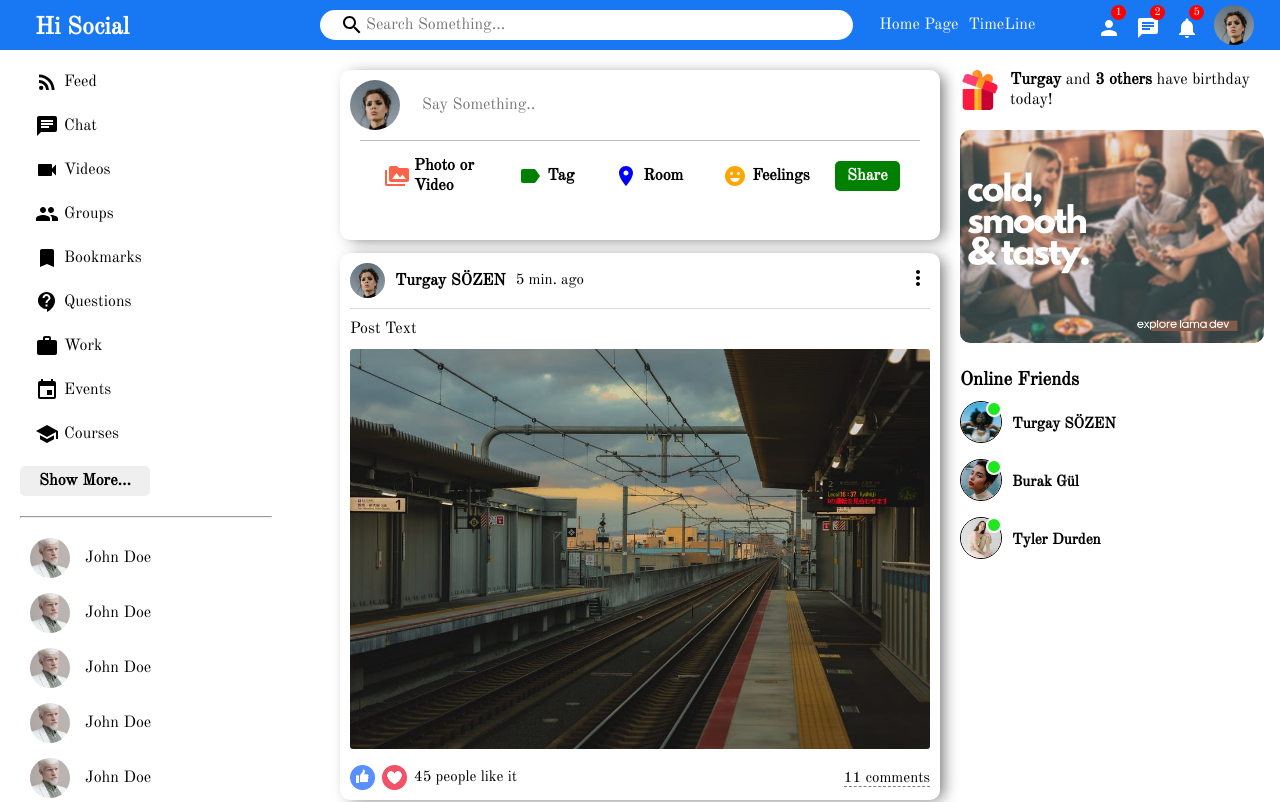
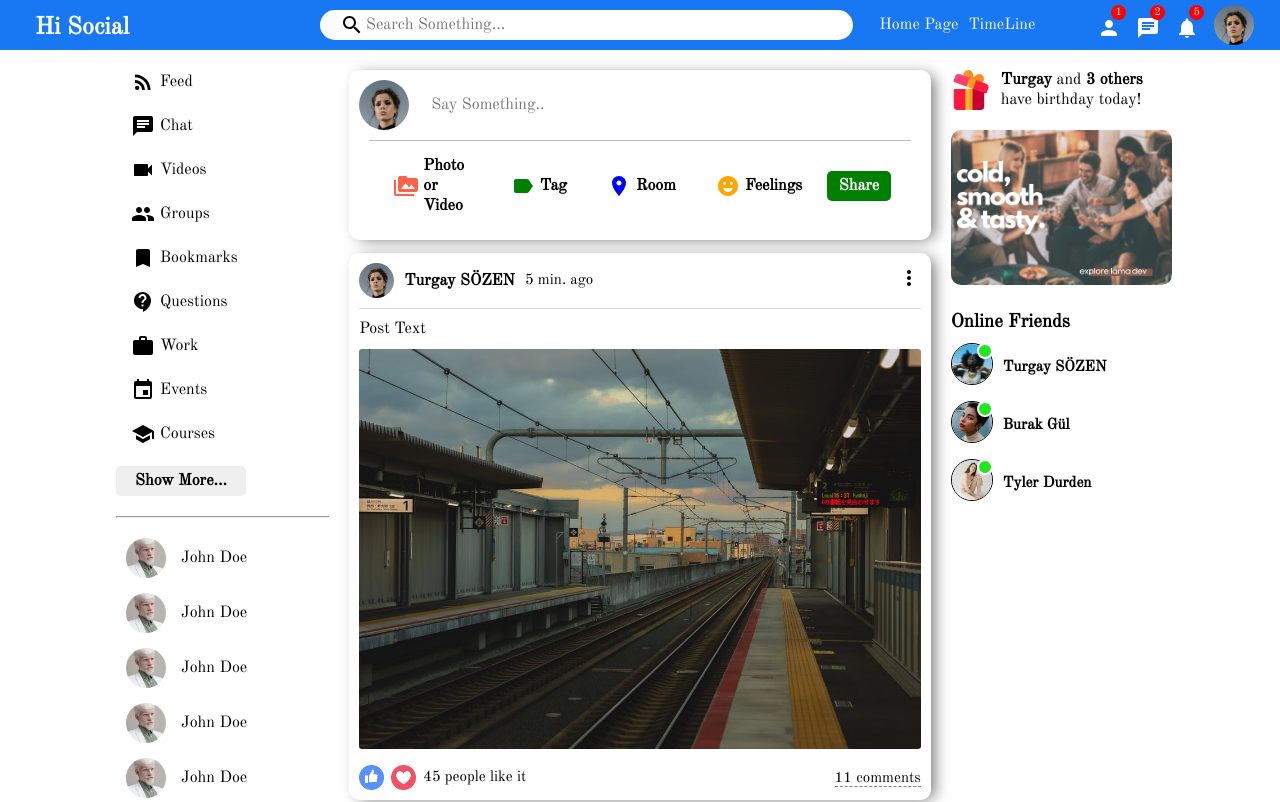
Before and after one commit to turgaysozen/social-media-app-nodejs-reactjs-mongodb, a React (Create React App) app in the folder frontend/: page / in a window 1280 px wide. Shown: the top 802 px of the page. Built offline with nearby package versions, Linux system fonts and the light colour scheme; the HTML template or start-up script is replaced by a standard one.

Commit message:
add new style for Home page

```diff
--- a/frontend/src/pages/home/home.css
+++ b/frontend/src/pages/home/home.css
@@ -1,5 +1,5 @@
 .homeContainer{
     display: flex;
-    width: 100%;
-    height: 300px;
+    width: 85%;
+    margin-left: 7.5%;
 }
```
